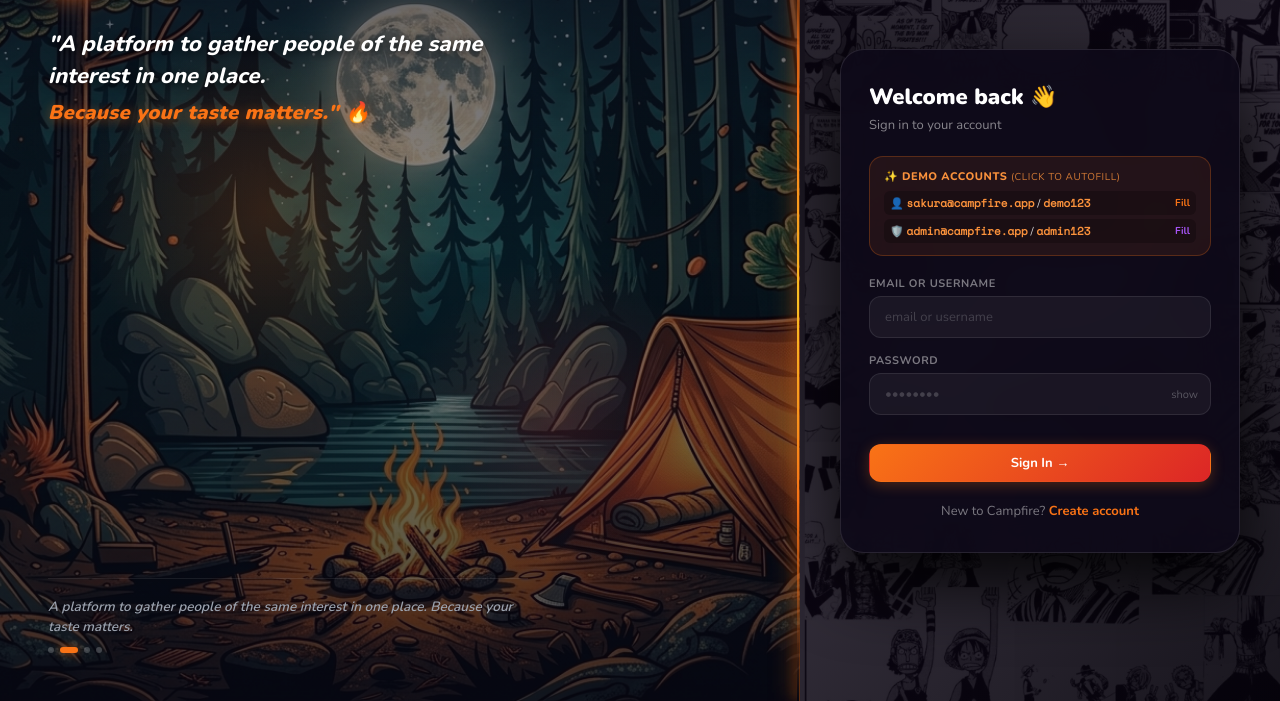
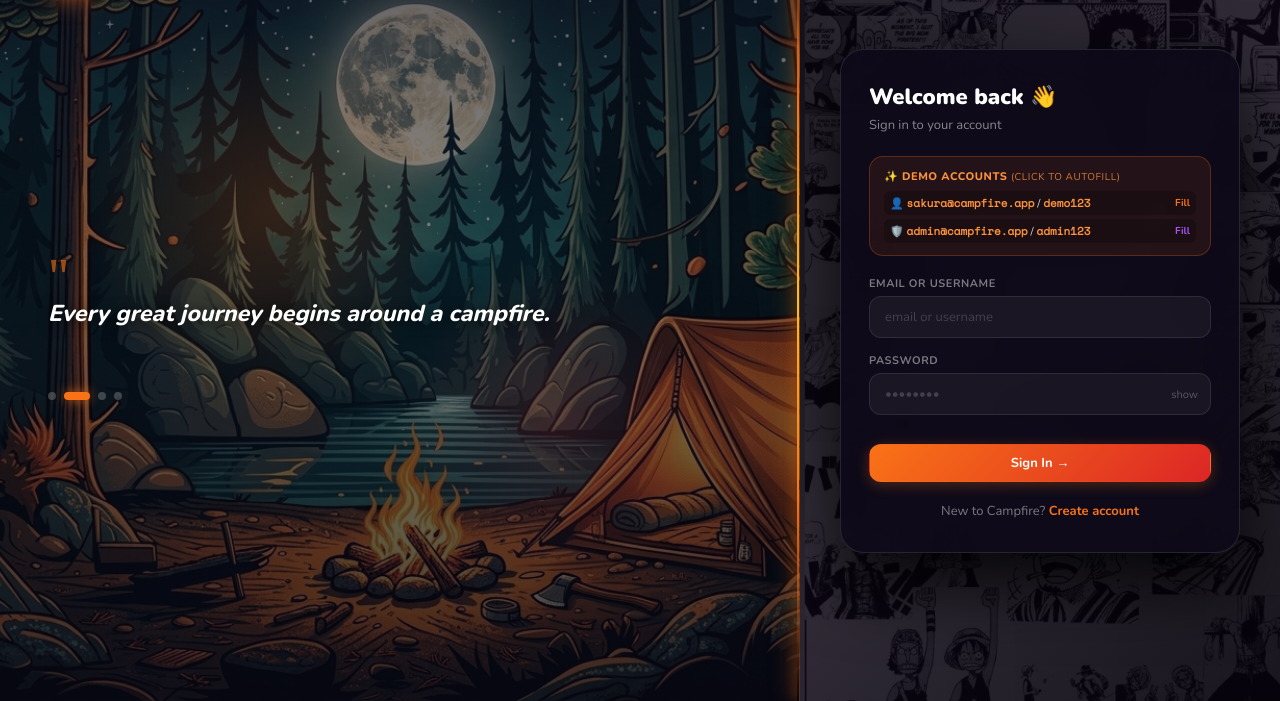
Before and after one commit to imRocky07/Campfire, a website: page public/index.html in a window 1280 px wide. Shown: the part 99-800 px from the top of the page. Drawn offline with nearby package versions, Linux system fonts and the light colour scheme.

Commit message:
Center rotating Campfire headline in between in the sign in left panel

```diff
--- a/public/css/style.css
+++ b/public/css/style.css
@@ -538,60 +538,45 @@
 .lft-name { font-size: 28px; font-weight: 900; color: #ffffff; }
 .lft-name span { color: var(--orange); }
 
-.lft-tagline {
-    margin: 32px 0 20px 0;
-    max-width: 500px;
+.lft-quote {
+    margin: auto 0;
+    max-width: 520px;
     z-index: 1;
-}
-.ltag-main {
-    font-size: 22px;
+    position: relative;
+}
+.lft-q-mark {
+    font-size: 52px;
+    font-family: Georgia, serif;
+    color: var(--orange);
+    opacity: 0.6;
+    line-height: 1;
+    margin-bottom: -6px;
+    user-select: none;
+}
+.lft-q-text {
+    font-size: 23px;
     font-weight: 800;
     color: #ffffff;
     line-height: 1.45;
-    margin-bottom: 6px;
     font-style: italic;
-    text-shadow: 0 2px 10px rgba(0, 0, 0, 0.7);
-}
-.ltag-sub {
-    font-size: 20px;
-    font-weight: 900;
-    color: var(--orange);
-    letter-spacing: 0.02em;
-    font-style: italic;
-    text-shadow: 0 2px 12px rgba(249, 115, 22, 0.45);
-}
-
-.lft-quote-wrap {
-    margin-top: auto;
-    max-width: 480px;
-    z-index: 1;
-    position: relative;
-    padding-top: 18px;
-    border-top: 1px solid rgba(255, 255, 255, 0.08);
-}
-.lft-q-text {
-    font-size: 13.5px;
-    font-weight: 600;
-    color: var(--txt2);
-    line-height: 1.5;
-    min-height: 40px;
-    font-style: italic;
+    text-shadow: 0 2px 14px rgba(0, 0, 0, 0.75);
+    min-height: 75px;
     transition: opacity 0.25s ease, transform 0.25s ease;
 }
 .lft-q-text.fade {
     opacity: 0;
-    transform: translateY(3px);
+    transform: translateY(4px);
 }
 .qdots {
     display: flex;
-    gap: 6px;
-    margin-top: 10px;
+    gap: 8px;
+    margin-top: 20px;
 }
 .qdot {
-    width: 6px;
-    height: 6px;
-    border-radius: 3px;
-    background: rgba(255, 255, 255, 0.2);
+    width: 8px;
+    height: 8px;
+    border-radius: 4px;
+    background: rgba(255, 255, 255, 0.22);
     cursor: pointer;
     transition: all 0.3s ease;
 }
@@ -599,9 +584,9 @@
     background: rgba(249, 115, 22, 0.6);
 }
 .qdot.active {
-    width: 18px;
+    width: 26px;
     background: var(--orange);
-    box-shadow: 0 0 8px rgba(249, 115, 22, 0.6);
+    box-shadow: 0 0 12px rgba(249, 115, 22, 0.7);
 }
 
 .rgt {
--- a/public/index.html
+++ b/public/index.html
@@ -118,15 +118,10 @@
             </div>
         </div>
 
-        <!-- In-between campfire tagline -->
-        <div class="lft-tagline">
-            <p class="ltag-main">"A platform to gather people of the same interest in one place.</p>
-            <p class="ltag-sub">Because your taste matters." 🔥</p>
-        </div>
-
-        <!-- Rotating campfire lines in bottom down corner -->
-        <div class="lft-quote-wrap">
-            <p class="lft-q-text" id="quote-txt">Every great journey begins around a campfire.</p>
+        <!-- Main switching headline in between -->
+        <div class="lft-quote">
+            <div class="lft-q-mark">"</div>
+            <p class="lft-q-text" id="quote-txt">A platform to gather people of the same interest in one place. Because your taste matters. 🔥</p>
             <div class="qdots" id="qdots"></div>
         </div>
     </div>
```
Also changed, not shown: public/js/app.js.
